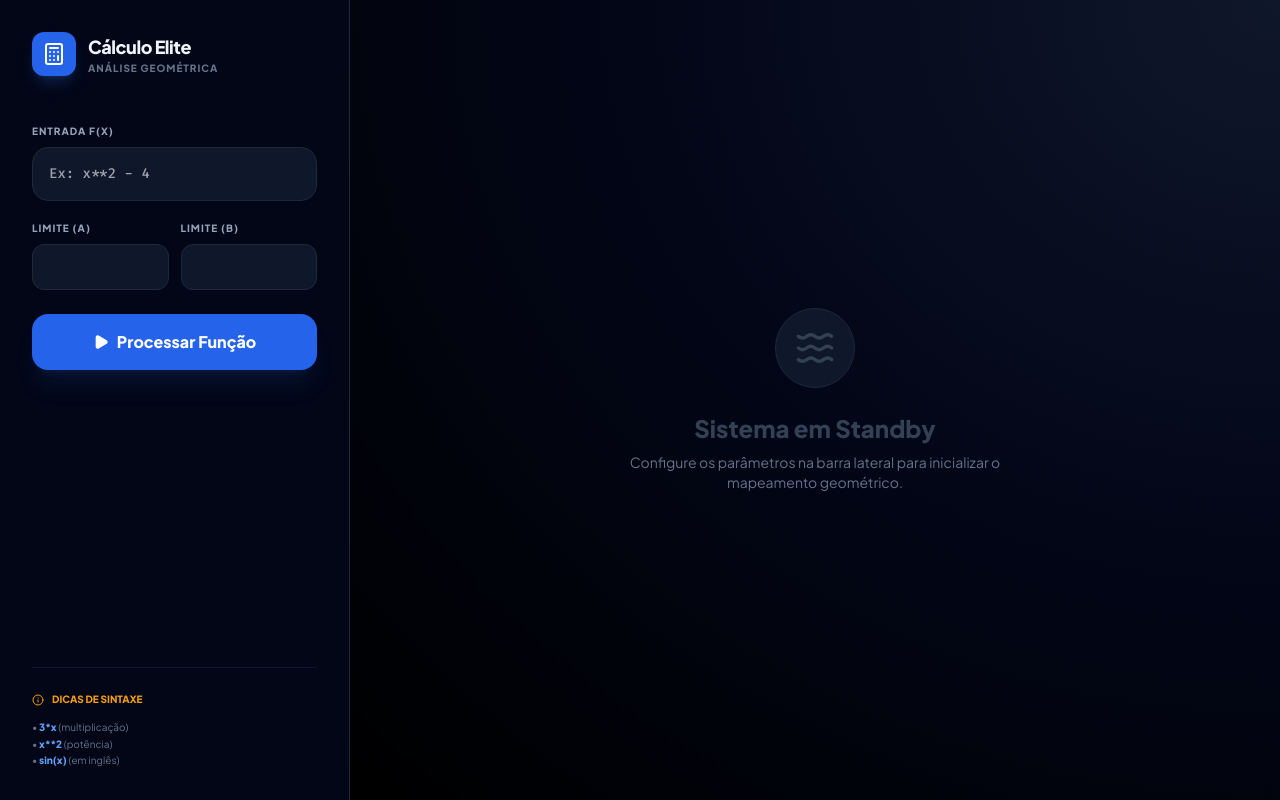
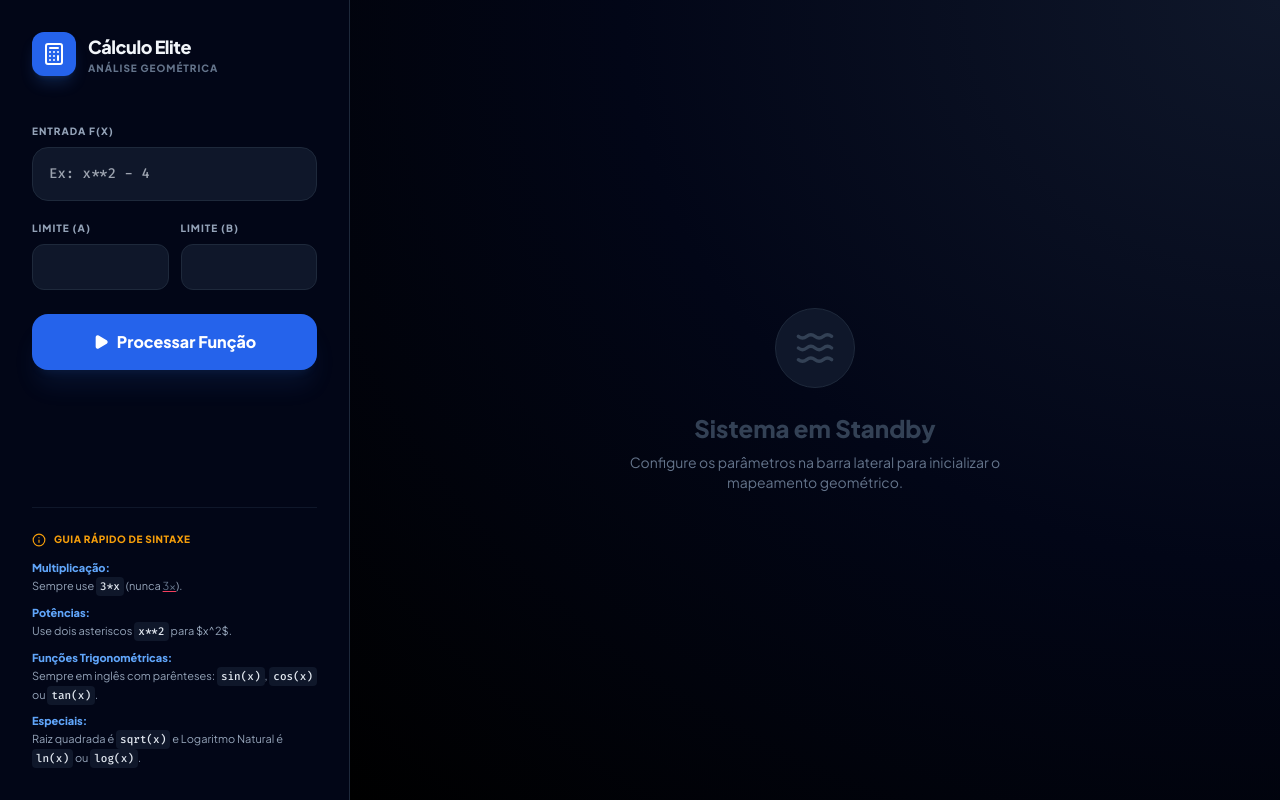
Before and after one commit to Bonucci22/projeto-python, a Flask app: page / in a window 1280 px wide. Run offline with Flask 3, Linux system fonts and the light colour scheme; some libraries are stand-ins or nearby versions.

Commit message:
ajuste: erro de digitacao customizado e dicas de sintaxe

```diff
--- a/app.py
+++ b/app.py
@@ -36,7 +36,7 @@
     fa, fb = float(func(a)), float(func(b))
     if np.abs(fa) < tol: return a, 0
     if np.abs(fb) < tol: return b, 0
-    if fa * fb > 0: raise ValueError("f(a) e f(b) devem ter sinais opostos.")
+    if fa * fb > 0: raise ValueError("f(a) e f(b) devem ter sinais opostos no intervalo escolhido.")
     for i in range(1, max_iter + 1):
         c = (a + b) / 2
         fc = float(func(c))
@@ -50,7 +50,6 @@
     y_raiz = float(func(raiz))
     m_tang = float(derivada(raiz))
 
-    # Domínio focado no intervalo do usuário com uma pequena margem
     largura = max(b - a, 1.0)
     x_inicio = a - largura * 0.1
     x_fim = b + largura * 0.1
@@ -63,14 +62,11 @@
     fig, ax = plt.subplots(figsize=(9, 5.5), facecolor='#0f172a')
     ax.set_facecolor('#1e293b')
 
-    # Curva Principal
     ax.plot(x, y, color='#38bdf8', lw=3, label="f(x)")
 
-    # Reta Tangente
     y_tan = m_tang * (x - raiz) + y_raiz
     ax.plot(x, y_tan, "--", color='#4ade80', lw=2, label="Reta Tangente")
 
-    # Reta Normal Ortogonal à Tangente
     if abs(m_tang) > 1e-10:
         m_norm = -1/m_tang
         y_norm = m_norm * (x - raiz) + y_raiz
@@ -82,7 +78,6 @@
     ax.axvline(0, color='#475569', lw=1, alpha=0.5)
     ax.plot(raiz, y_raiz, "o", color='#facc15', ms=10, label=f"Raiz: {raiz:.4f}")
 
-    # Escala Dinâmica Vertical Baseada nos Limites Reais
     y_lims = y[(x >= a) & (x <= b) & (~np.isnan(y))]
     if len(y_lims) > 0:
         folga = max(abs(max(y_lims) - min(y_lims)) * 0.2, 1.0)
@@ -118,20 +113,23 @@
             y0 = float(f_num(raiz))
             m = float(d_num(raiz))
 
-            # Montagem matemática das equações lineares para exibição
-            sinal_y0 = "+" if y0 >= 0 else "-"
-            eq_t = f"y = {m:.4f}(x - {raiz:.4f}) {sinal_y0} {abs(y0):.4f}"
-
-            if abs(m) < 1e-10:
-                eq_n = f"x = {raiz:.4f} (Reta Vertical)"
+            # Formatação estrutural condicional para ocultar resíduos próximos de zero
+            if abs(y0) < 1e-4:
+                eq_t = f"y = {m:.4f}(x - {raiz:.4f})"
+                if abs(m) < 1e-10:
+                    eq_n = f"x = {raiz:.4f}"
+                else:
+                    eq_n = f"y = {-1/m:.4f}(x - {raiz:.4f})"
             else:
-                m_n = -1/m
-                sinal_norm = "+" if y0 >= 0 else "-"
-                eq_n = f"y = {m_n:.4f}(x - {raiz:.4f}) {sinal_norm} {abs(y0):.4f}"
+                sinal_y0 = "+" if y0 >= 0 else "-"
+                eq_t = f"y = {m:.4f}(x - {raiz:.4f}) {sinal_y0} {abs(y0):.4f}"
+                if abs(m) < 1e-10:
+                    eq_n = f"x = {raiz:.4f}"
+                else:
+                    eq_n = f"y = {-1/m:.4f}(x - {raiz:.4f}) {sinal_y0} {abs(y0):.4f}"
 
             gerar_grafico(f_num, d_num, a, b, raiz)
 
-            # ATENÇÃO: Nomes exatos mapeados para o front-end
             res = {
                 "exp_original": exp,
                 "f_formatada": sp.sstr(f_simb),
@@ -143,8 +141,13 @@
                 "eq_normal": eq_n,
                 "grafico_url": "/static/images/grafico.png"
             }
+        except (sp.sympify.SympifyError, TypeError, SyntaxError, NameError):
+            # Intercepta erros estruturais da equação matemática digitada pelo usuário
+            erro = "Erro de digitação, digite a função novamente."
         except Exception as e:
+            # Mantém outros erros matemáticos operacionais (como f(a) e f(b) sem inversão de sinal)
             erro = str(e)
+
     return render_template('index.html', res=res, erro=erro)
 
 if __name__ == '__main__':
--- a/templates/index.html
+++ b/templates/index.html
@@ -48,24 +48,37 @@
             </button>
         </form>
 
-        <div class="mt-auto pt-6 border-t border-slate-900">
-            <div class="flex items-center gap-2 text-amber-500 font-bold text-[10px] uppercase mb-3">
-                <i data-lucide="info" class="w-3 h-3"></i> Dicas de Sintaxe
+        <div class="mt-auto pt-6 border-t border-slate-900 space-y-3">
+            <div class="flex items-center gap-2 text-amber-500 font-bold text-[10px] uppercase tracking-wider">
+                <i data-lucide="info" class="w-3.5 h-3.5"></i> Guia Rápido de Sintaxe
             </div>
-            <p class="text-[10px] text-slate-500 leading-relaxed">
-                • <span class="text-blue-400 font-bold">3*x</span> (multiplicação)<br>
-                • <span class="text-blue-400 font-bold">x**2</span> (potência)<br>
-                • <span class="text-blue-400 font-bold">sin(x)</span> (em inglês)
-            </p>
+            <div class="text-[11px] text-slate-400 space-y-2 font-medium leading-relaxed">
+                <div>
+                    <span class="text-blue-400 font-bold block">Multiplicação:</span>
+                    Sempre use <span class="bg-slate-900 text-slate-200 px-1 py-0.5 rounded math-font">3*x</span> (nunca <span class="text-slate-500 underline decoration-rose-500">3x</span>).
+                </div>
+                <div>
+                    <span class="text-blue-400 font-bold block">Potências:</span>
+                    Use dois asteriscos <span class="bg-slate-900 text-slate-200 px-1 py-0.5 rounded math-font">x**2</span> para $x^2$.
+                </div>
+                <div>
+                    <span class="text-blue-400 font-bold block">Funções Trigonométricas:</span>
+                    Sempre em inglês com parênteses: <span class="bg-slate-900 text-slate-200 px-1 py-0.5 rounded math-font">sin(x)</span>, <span class="bg-slate-900 text-slate-200 px-1 py-0.5 rounded math-font">cos(x)</span> ou <span class="bg-slate-900 text-slate-200 px-1 py-0.5 rounded math-font">tan(x)</span>.
+                </div>
+                <div>
+                    <span class="text-blue-400 font-bold block">Especiais:</span>
+                    Raiz quadrada é <span class="bg-slate-900 text-slate-200 px-1 py-0.5 rounded math-font">sqrt(x)</span> e Logaritmo Natural é <span class="bg-slate-900 text-slate-200 px-1 py-0.5 rounded math-font">ln(x)</span> ou <span class="bg-slate-900 text-slate-200 px-1 py-0.5 rounded math-font">log(x)</span>.
+                </div>
+            </div>
         </div>
     </div>
 
     <div class="flex-1 p-6 lg:p-10 flex flex-col justify-center items-center bg-[radial-gradient(ellipse_at_top_right,_var(--tw-gradient-stops))] from-slate-900 via-slate-950 to-black overflow-y-auto">
 
         {% if erro %}
-        <div class="w-full max-w-[1200px] bg-rose-500/10 border border-rose-500/30 p-4 rounded-2xl mb-6 flex items-center gap-3 text-rose-400">
-            <i data-lucide="alert-circle"></i>
-            <span class="text-sm font-bold">{{ erro }}</span>
+        <div class="w-full max-w-[1200px] bg-rose-500/10 border border-rose-500/30 p-4 rounded-2xl mb-6 flex items-center gap-3 text-rose-400 shadow-lg shadow-rose-500/5">
+            <i data-lucide="alert-circle" class="w-5 h-5 shrink-0"></i>
+            <span class="text-sm font-semibold tracking-wide">{{ erro }}</span>
         </div>
         {% endif %}
 
```
